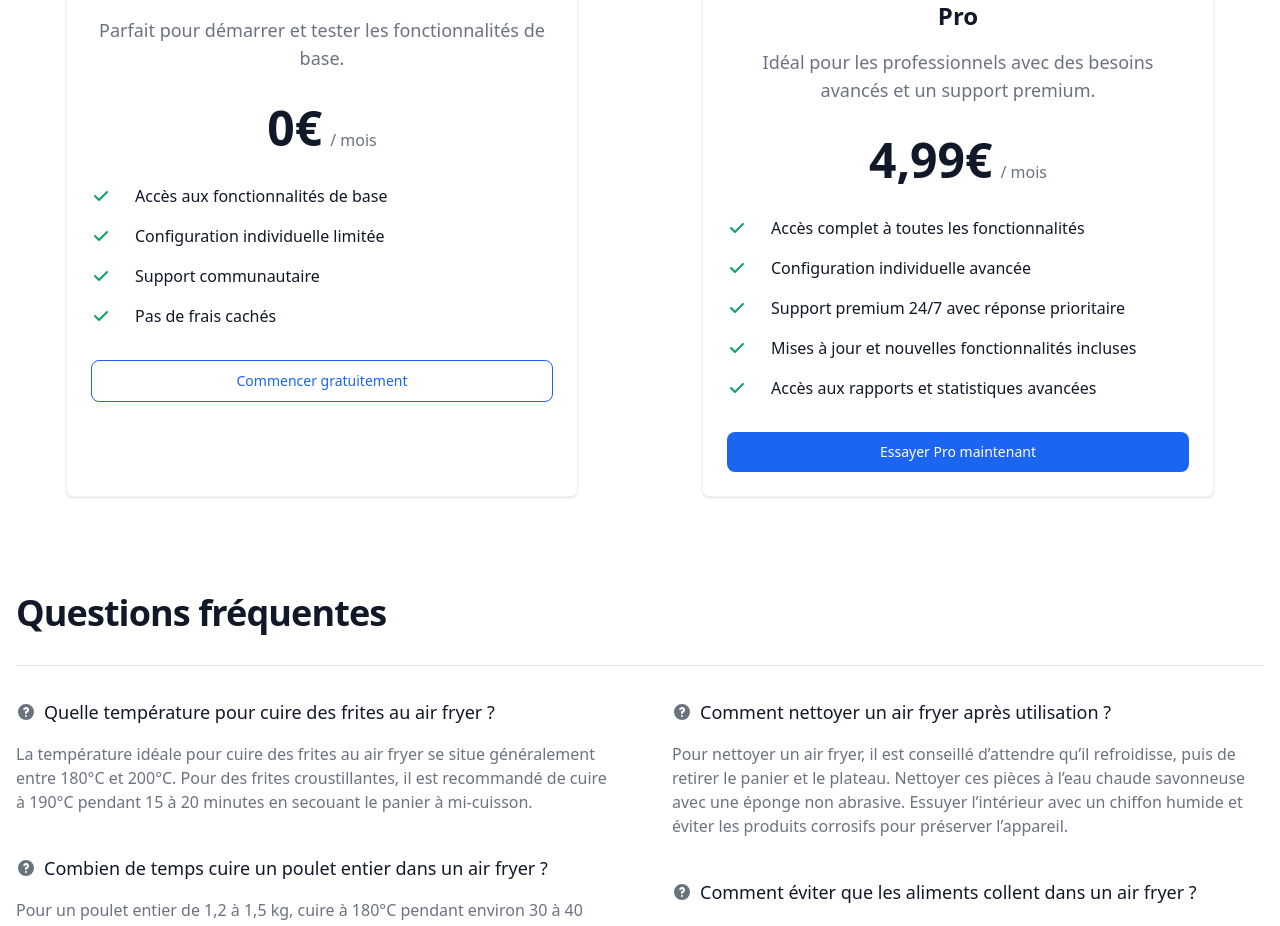
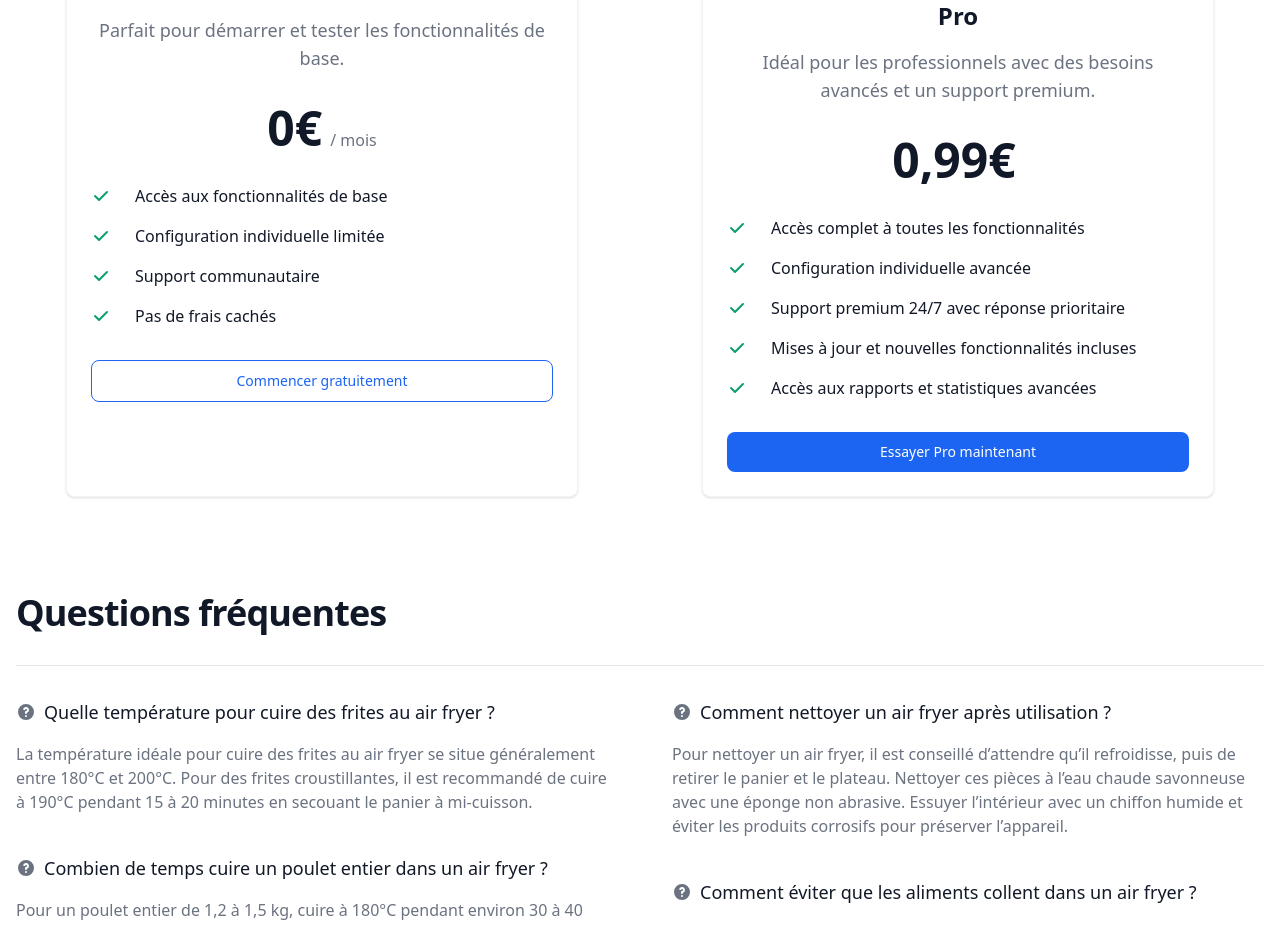
Before and after one commit to JeremieN6/air-fryer-calculator, a Vue app: page / in a window 1280 px wide. Shown: the part 2840-3766 px from the top of the page. Built offline with nearby package versions, Linux system fonts and the light colour scheme.

Commit message:
Update Pro pricing to 0,99€ and remove monthly label

```diff
--- a/src/components/LP_Pricing.vue
+++ b/src/components/LP_Pricing.vue
@@ -49,8 +49,8 @@
             <h3 class="mb-4 text-2xl font-semibold">Pro</h3>
             <p class="font-light text-gray-500 sm:text-lg dark:text-gray-400">Idéal pour les professionnels avec des besoins avancés et un support premium.</p>
             <div class="flex justify-center items-baseline my-8">
-                <span class="mr-2 text-5xl font-extrabold">4,99€</span>
-                <span class="text-gray-500 dark:text-gray-400">/ mois</span>
+                <span class="mr-2 text-5xl font-extrabold">0,99€</span>
+                <!-- <span class="text-gray-500 dark:text-gray-400">/ mois</span> -->
             </div>
             <ul role="list" class="mb-8 space-y-4 text-left">
                 <li class="flex items-center space-x-3">
```
